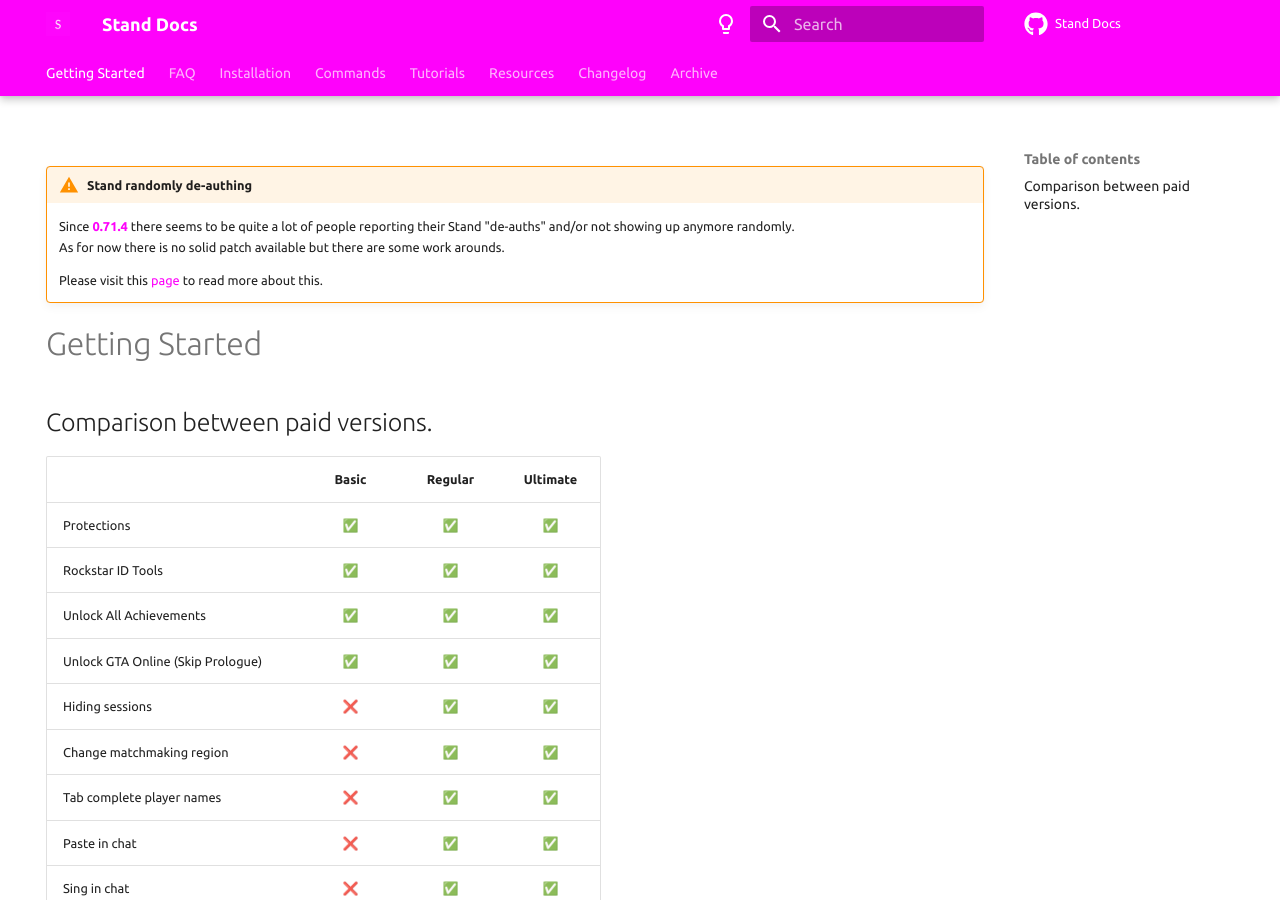
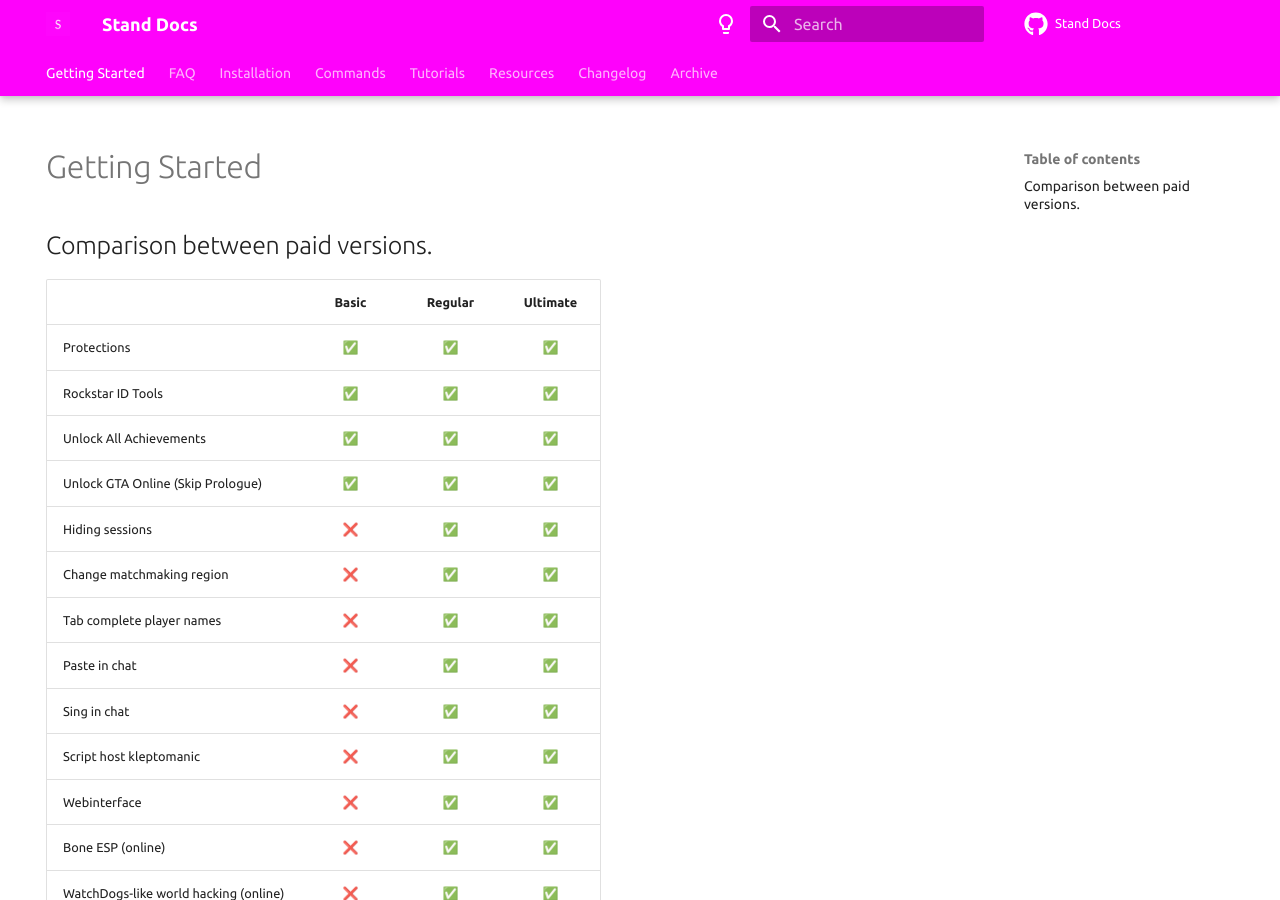
Before and after one commit to estradiols/stand-docs, an MkDocs documentation site: the page built from docs/index.md, in a window 1280 px wide and 900 px high. Built offline with MkDocs 1.6.1 and Material for MkDocs 9.7.7, drawn with Linux system fonts in a browser that asks for light colours; comment, search, counter and statistics services are not loaded; the version menu is left out.

Commit message:
Archived 0.71.4-problem

```diff
--- a/docs/index.md
+++ b/docs/index.md
@@ -2,12 +2,6 @@
 hide:
   - navigation
 ---
-
-!!! warning "Stand randomly de-authing"
-    Since [**0.71.4**](/changelog/#0714-20220104) there seems to be quite a lot of people reporting their Stand "de-auths" and/or not showing up anymore randomly.
-    As for now there is no solid patch available but there are some work arounds.
-
-    Please visit this [page](/0.71.4-problem) to read more about this.
 
 # Getting Started
 ## Comparison between paid versions.
```
